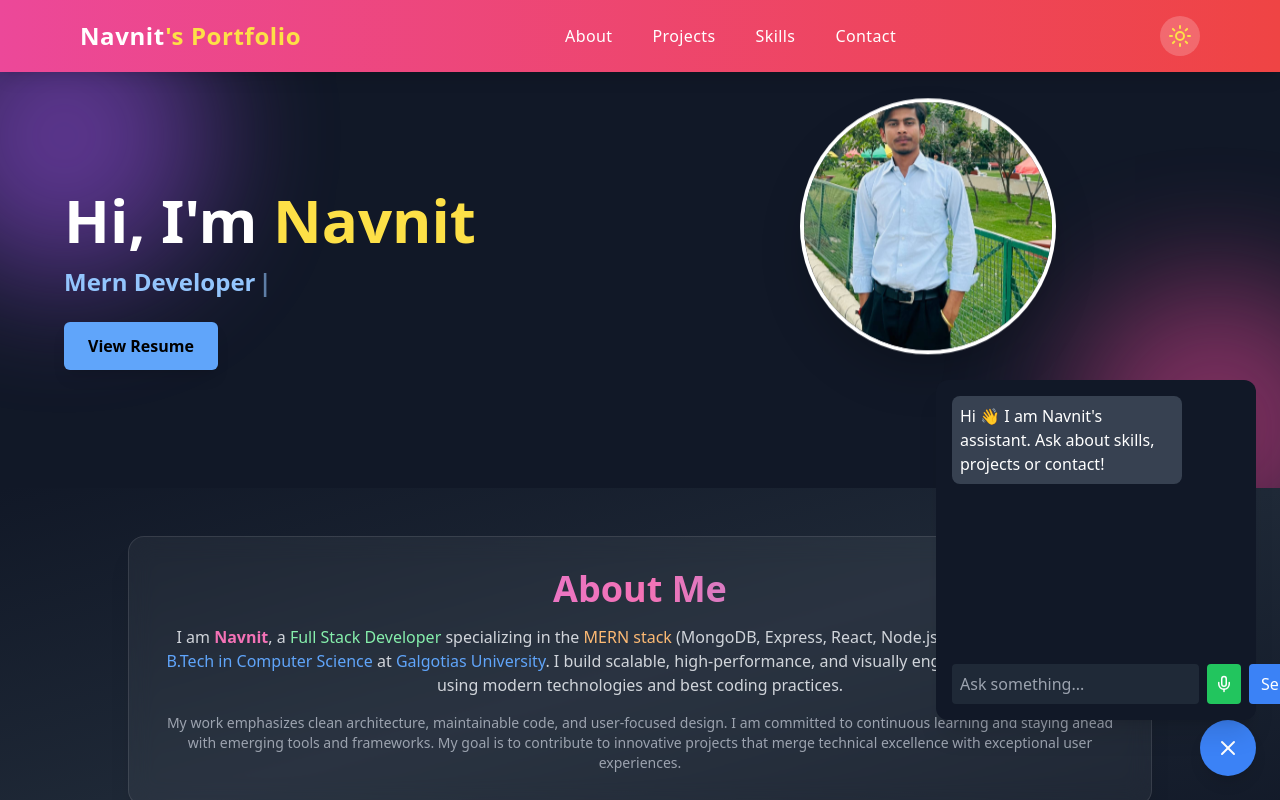
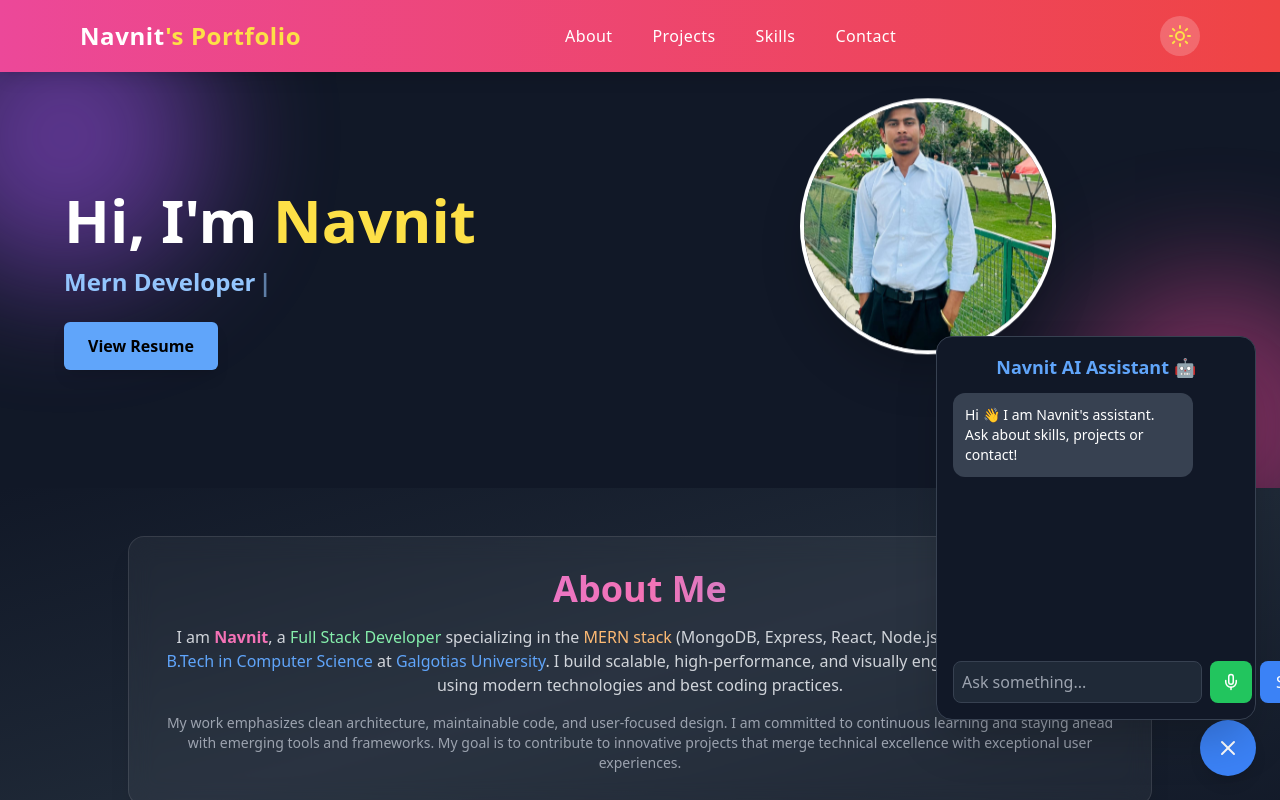
Before and after one commit to Biharinavnit/Navnit-React-Portfolio, a React (Vite) app: page / in a window 1280 px wide. Both pictures are taken after a click on the button 1228 px from the left and 748 px from the top of the page. Shown: the top 800 px of the page. Built offline with nearby package versions, Linux system fonts and the light colour scheme.

Commit message:
Fixed chatbot voice issue

```diff
--- a/src/components/ChatBot.jsx
+++ b/src/components/ChatBot.jsx
@@ -1,85 +1,125 @@
 import React, { useState } from 'react';
 import { MessageCircle, X, Mic } from 'lucide-react';
 
-
 const ChatBot = () => {
   const [open, setOpen] = useState(false);
+
   const [messages, setMessages] = useState([
-    { text: "Hi 👋 I am Navnit's assistant. Ask about skills, projects or contact!", sender: 'bot' }
+    {
+      text: "Hi 👋 I am Navnit's assistant. Ask about skills, projects or contact!",
+      sender: 'bot',
+    },
   ]);
+
   const [input, setInput] = useState('');
 
   // ✅ Scroll to section
   const scrollToSection = (id) => {
-    document.getElementById(id)?.scrollIntoView({ behavior: 'smooth' });
+    document.getElementById(id)?.scrollIntoView({
+      behavior: 'smooth',
+    });
   };
 
-  // ✅ Smart NLP (simple keyword matching)
+  // ✅ Smart Reply System
   const getReply = (text) => {
     const msg = text.toLowerCase();
 
     if (msg.includes('skill') || msg.includes('tech')) {
       scrollToSection('skills');
-      return "Navnit works with MERN stack, Java, Python and modern web tech 💻";
+      return 'Navnit works with MERN stack, Java, Python and modern web technologies 💻';
     }
 
     if (msg.includes('project') || msg.includes('work')) {
       scrollToSection('projects');
-      return "Check out projects like AI Assistant, E-commerce, Face Recognition 🚀";
+      return 'Check out projects like AI Assistant, Watch Party, E-commerce and Face Recognition 🚀';
     }
 
     if (msg.includes('contact') || msg.includes('hire')) {
       scrollToSection('contact');
-      return "You can contact him via email or LinkedIn 📩";
+      return 'You can contact Navnit via email, LinkedIn or GitHub 📩';
     }
 
     if (msg.includes('resume')) {
-      return "You can view or download resume from the top section 📄";
+      return 'You can view or download the resume from the hero section 📄';
     }
 
-    return "Try asking about skills, projects, resume or contact 😊";
+    if (msg.includes('hello') || msg.includes('hi')) {
+      return 'Hello 👋 Welcome to Navnit’s portfolio website!';
+    }
+
+    return 'Try asking about skills, projects, resume or contact 😊';
   };
 
+  // ✅ Send Message
   const handleSend = () => {
     if (!input.trim()) return;
 
-    const userMsg = { text: input, sender: 'user' };
-    const botReply = getReply(input);
+    const userMessage = {
+      text: input,
+      sender: 'user',
+    };
 
-    setMessages([...messages, userMsg, { text: botReply, sender: 'bot' }]);
+    const botMessage = {
+      text: getReply(input),
+      sender: 'bot',
+    };
+
+    setMessages((prev) => [...prev, userMessage, botMessage]);
+
     setInput('');
   };
 
-  // 🎤 Voice Input
+  // ✅ Voice Recognition (SAFE VERSION)
   const handleVoice = () => {
-    const recognition = new window.webkitSpeechRecognition();
+    const SpeechRecognition =
+      window.SpeechRecognition || window.webkitSpeechRecognition;
+
+    if (!SpeechRecognition) {
+      alert('Voice recognition is not supported in this browser');
+      return;
+    }
+
+    const recognition = new SpeechRecognition();
+
     recognition.start();
 
     recognition.onresult = (event) => {
       const voiceText = event.results[0][0].transcript;
       setInput(voiceText);
     };
+
+    recognition.onerror = () => {
+      alert('Voice recognition failed');
+    };
   };
 
   return (
     <>
-      {/* Floating Button */}
+      {/* ✅ Floating Chat Button */}
       <button
         onClick={() => setOpen(!open)}
-        className="fixed bottom-6 right-6 bg-blue-500 p-4 rounded-full shadow-lg text-white z-50"
+        className="fixed bottom-6 right-6 bg-blue-500 hover:bg-blue-600 p-4 rounded-full shadow-lg text-white z-50 transition duration-300"
       >
         {open ? <X /> : <MessageCircle />}
       </button>
 
-      {/* Chat Window */}
+      {/* ✅ Chat Window */}
       {open && (
-        <div className="fixed bottom-20 right-6 w-80 bg-gray-900 text-white rounded-xl shadow-xl p-4 z-50">
+        <div className="fixed bottom-20 right-6 w-80 bg-gray-900 text-white rounded-2xl shadow-2xl p-4 z-50 border border-gray-700 animate-fade-in">
 
-          <div className="h-64 overflow-y-auto mb-3 space-y-2">
+          {/* Header */}
+          <div className="text-center mb-3">
+            <h2 className="font-bold text-lg text-blue-400">
+              Navnit AI Assistant 🤖
+            </h2>
+          </div>
+
+          {/* Messages */}
+          <div className="h-64 overflow-y-auto mb-3 space-y-3 pr-1">
             {messages.map((msg, idx) => (
               <div
                 key={idx}
-                className={`p-2 rounded-lg max-w-[80%] ${
+                className={`p-3 rounded-xl text-sm max-w-[85%] break-words ${
                   msg.sender === 'user'
                     ? 'bg-blue-500 ml-auto'
                     : 'bg-gray-700'
@@ -90,25 +130,38 @@ const ChatBot = () => {
             ))}
           </div>
 
-          {/* Input */}
+          {/* Input Area */}
           <div className="flex gap-2">
+
+            {/* Input */}
             <input
+              type="text"
               value={input}
+              placeholder="Ask something..."
               onChange={(e) => setInput(e.target.value)}
-              className="flex-1 p-2 rounded bg-gray-800 text-white"
-              placeholder="Ask something..."
+              onKeyDown={(e) =>
+                e.key === 'Enter' && handleSend()
+              }
+              className="flex-1 p-2 rounded-lg bg-gray-800 text-white outline-none border border-gray-700 focus:border-blue-500"
             />
 
-            {/* 🎤 Voice */}
-            <button onClick={handleVoice} className="bg-green-500 px-2 rounded">
+            {/* Voice Button */}
+            <button
+              onClick={handleVoice}
+              className="bg-green-500 hover:bg-green-600 px-3 rounded-lg transition"
+            >
               <Mic size={18} />
             </button>
 
-            <button onClick={handleSend} className="bg-blue-500 px-3 rounded">
+            {/* Send Button */}
+            <button
+              onClick={handleSend}
+              className="bg-blue-500 hover:bg-blue-600 px-4 rounded-lg transition"
+            >
               Send
             </button>
+
           </div>
-
         </div>
       )}
     </>
```
